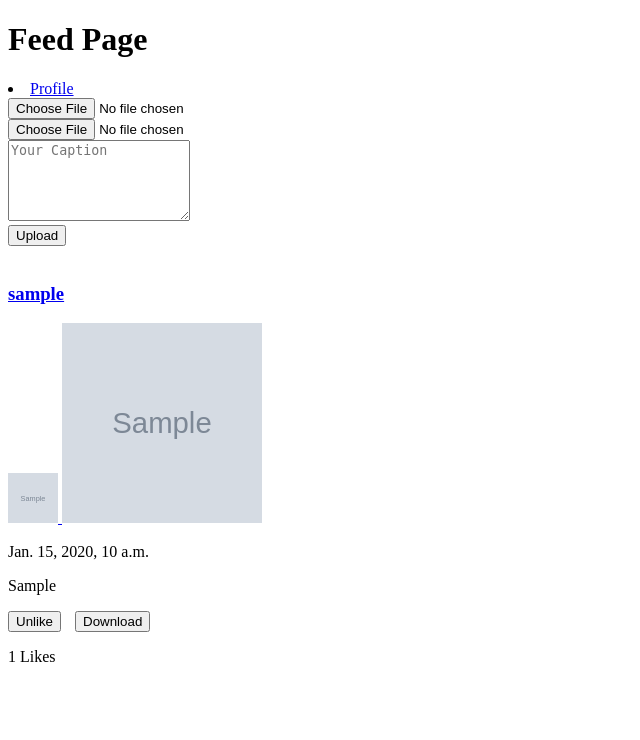
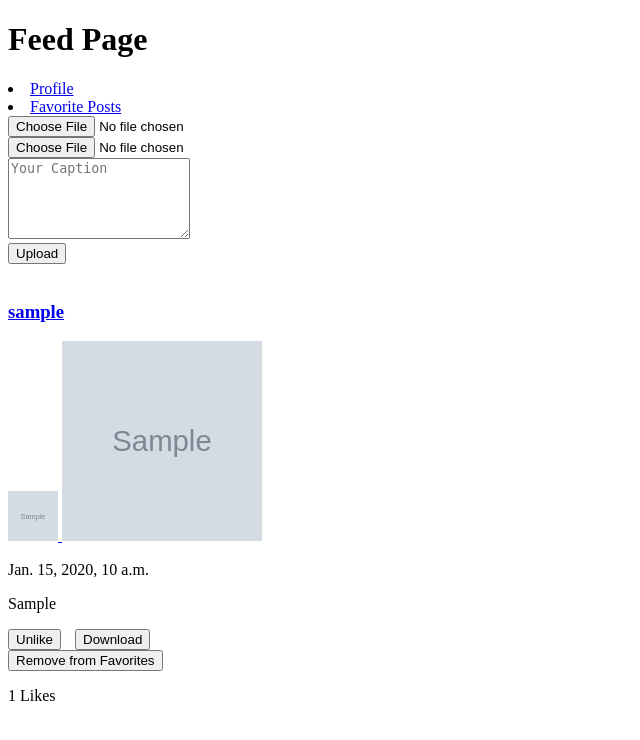
Before and after one commit to Shayne999/Plug, a Django app: page /feed/ in a window 1280 px wide. Shown: the top 740 px of the page, without its empty margins (0-640 px from the left). Run offline with Django 5.2, Linux system fonts and the light colour scheme; a user stored in the database is signed in; tables that the repository leaves empty hold one stand-in row (values such as "Sample post"); grey boxes marked "Sample" are stand-in pictures.

Commit message:
Post Favorites Functionality Added

```diff
--- a/accounts/models.py
+++ b/accounts/models.py
@@ -1,6 +1,7 @@
 from django.db import models
 from django.contrib.auth import get_user_model
 from django.conf import settings
+from feed.models import Post
 
 
 User = get_user_model()
@@ -14,6 +15,7 @@ class Profile(models.Model):
     bio = models.TextField(max_length=500, blank=True)
     profileimg = models.ImageField(upload_to='profile_images', default='blank-profile-picture.png')
     location = models.CharField(max_length=30, blank=True)
+    favorites = models.ManyToManyField(Post, related_name='favorited_by', blank=True)
     genre = models.CharField(max_length=100, choices=[
         ('rap', 'Rap'),
         ('rnb', 'R&B'),
--- a/feed/admin.py
+++ b/feed/admin.py
@@ -1,6 +1,7 @@
 from django.contrib import admin
-from .models import Post, LikePost
+from .models import Post, LikePost, Favorite
 
 # Register your models here.
 admin.site.register(Post)
 admin.site.register(LikePost)
+admin.site.register(Favorite)
--- a/feed/models.py
+++ b/feed/models.py
@@ -3,6 +3,7 @@ from django.utils import timezone
 from django.contrib.auth import get_user_model
 from django.db.models import UUIDField
 import uuid
+from django.contrib.auth.models import User
 
 # Create your models here.
 
@@ -25,3 +26,10 @@ class LikePost(models.Model):
 
     def __str__(self):
         return self.username
+
+class Favorite(models.Model):
+    user = models.ForeignKey(User, on_delete=models.CASCADE)
+    post = models.ForeignKey(Post, on_delete=models.CASCADE)
+
+    class Meta:
+        unique_together = ('user', 'post')
--- a/feed/templates/feed.html
+++ b/feed/templates/feed.html
@@ -11,6 +11,7 @@
 <body>
     <h1>Feed Page</h1>
     <li><a href="{% url 'profilepage' request.user.username %}">Profile</a></li>
+    <li><a href="{% url 'favorites' %}">Favorite Posts</a></li>
 
     <!-- Upload box -->
     <div class="upload">
@@ -69,6 +70,25 @@
                 <a href="{{ post.image.url }}" download style="display: inline-block; margin-left: 10px;">
                     <button>Download</button>
                 </a>
+
+                        <!-- Post Favorite -->
+            {% if request.user.is_authenticated %}
+                {% if post not in request.user.profile.favorites.all %}
+                    <form action="{% url 'add_to_favorites' post.id %}" method="post">
+                        {% csrf_token %}
+                        <button type="submit">Add to Favorites</button>
+                    </form>
+                {% else %}
+                    <form action="{% url 'remove_from_favorites' post.id %}" method="post">
+                        {% csrf_token %}
+                        <button type="submit">Remove from Favorites</button>
+                    </form>
+                {% endif %}
+            {% endif %}
+
+
+
+                <!-- likes count -->
             <p>{{ post.likes.count }} Likes</p>
         </div>
         {% endfor %}
--- a/feed/urls.py
+++ b/feed/urls.py
@@ -7,4 +7,7 @@ urlpatterns = [
     path('', views.feed_view, name='feed'),
     path('upload/', views.upload, name='upload'),
     path('like/<uuid:post_id>/', views.like_post, name='like_post'),
+    path('favorites/', views.favorites_view, name='favorites'),
+    path('add_to_favorites/<uuid:post_id>/', views.add_to_favorites, name='add_to_favorites'),
+    path('remove_from_favorites/<uuid:post_id>/', views.remove_from_favorites, name='remove_from_favorites'),
 ]
--- a/feed/views.py
+++ b/feed/views.py
@@ -3,7 +3,7 @@ from django.contrib.auth.models import User
 from django.contrib import auth
 from django.contrib import messages
 from django.contrib.auth.decorators import login_required
-from .models import Post, LikePost
+from .models import Post, LikePost, Favorite
 
 import uuid
 
@@ -44,3 +44,29 @@ def like_post(request, post_id):
     else:
         post.likes.add(request.user)
     return redirect('feed')
+
+
+@login_required(login_url='index')
+def favorite_posts(request):
+    user_favorites = Favorite.objects.filter(user=request.user)
+    return render(request, 'favorite_posts.html', {'favorites': user_favorites})
+
+def add_to_favorites(request, post_id):
+    post = get_object_or_404(Post, id=post_id)
+    profile = request.user.profile
+    profile.favorites.add(post)
+    return redirect('feed')
+
+@login_required
+def favorites_view(request):
+    profile = request.user.profile
+    favorites = profile.favorites.all()
+    return render(request, 'favorites.html', {'favorites': favorites})
+
+
+@login_required
+def remove_from_favorites(request, post_id):
+    post = get_object_or_404(Post, id=post_id)
+    profile = request.user.profile
+    profile.favorites.remove(post)
+    return redirect('feed')
--- a/templates/home.html
+++ b/templates/home.html
@@ -10,6 +10,7 @@
 </head>
 <body>
 
+    <!-- Header Links -->
     <header>
         <ul>
             <li><a href="{% url 'settings' %}">Profile Setting</a></li>
```
Also changed, not shown: feed/templates/favorites.html (added, +35 -0 lines), templates/base.html (added, +35 -0 lines), templates/connections.html (+13 -0 lines), accounts/migrations/0008_profile_favorites.py (added), feed/migrations/0007_favorite.py (added).
